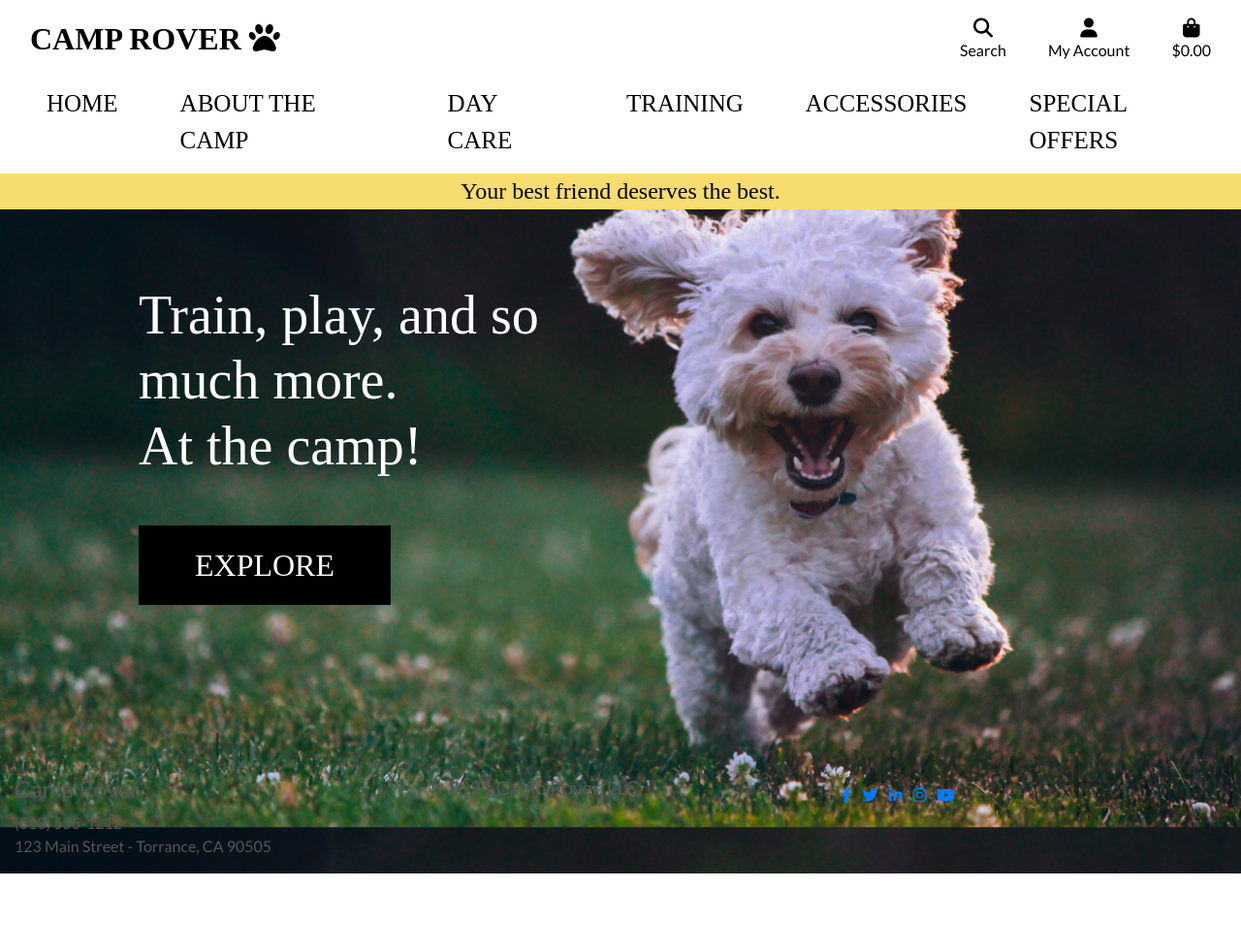
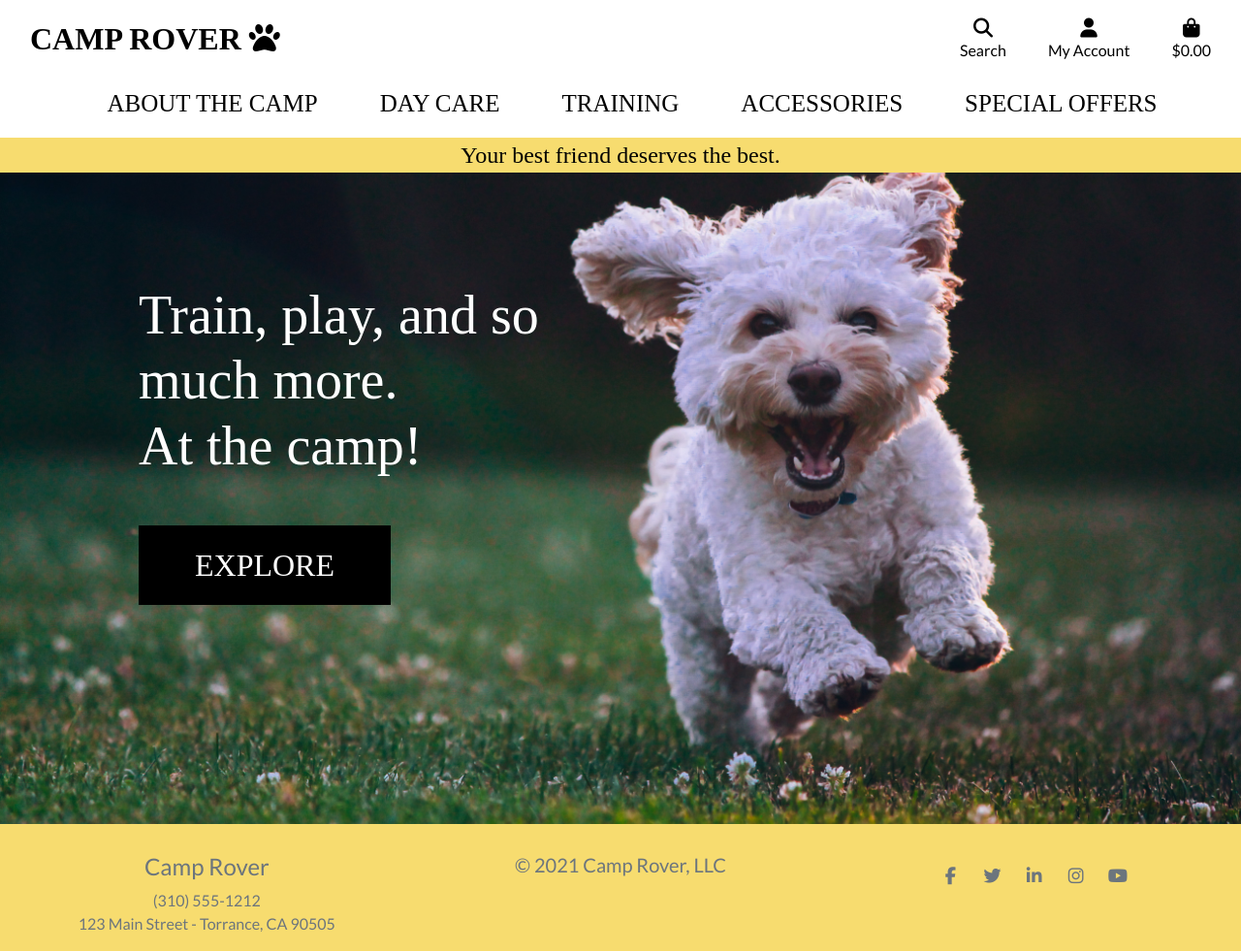
Before and after one commit to katyacano/milestone-project-4, a Django app: page / in a window 1280 px wide. Shown: the whole page at 97% size. Before the commit the page ends 901 px from the top, so only its background shows below. Run offline with Django 3.2, Linux system fonts and the light colour scheme; some libraries are stand-ins or nearby versions; some web fonts are replaced.

Commit message:
Fixed footer, hid Home link in med-lg screen size

```diff
--- a/products/views.py
+++ b/products/views.py
@@ -69,7 +69,6 @@ def product_detail(request, product_id):
 
     return render(request, 'products/product_detail.html', context)
 
-
 def add_product(request):
     """ Add a product to the store """
     if request.method == 'POST':
--- a/static/css/base.css
+++ b/static/css/base.css
@@ -266,8 +266,15 @@ input[name='q']::placeholder {
     }
 }
 
+/* --- Do not show Home link on medium and up --- */
+@media (min-width: 992px) {
+    .hide-dt {
+        display: none;
+    }
+}
+
+
 /* --- Pad the top a bit when navbar is collapsed on mobile --- */
-/* pad the top a bit when navbar is collapsed on mobile */
 @media (max-width: 991px) {
     .header-container {
         padding-top: 116px;
@@ -303,7 +310,7 @@ input[name='q']::placeholder {
     .increment-qty, .decrement-qty {
         padding: .25rem .5rem !important;
     }
-
+}
 
 /* --- Product images ---*/
 .product-image {
@@ -318,16 +325,16 @@ input[name='q']::placeholder {
     padding-top: 50px;
 }
 
-.container-wrapper--gray {
+.container-wrapper--yellow {
     background-color: #F7DC6F;
     color: #6c757d;
 }
 
-.container-wrapper--gray h4 {
+.container-wrapper--yellow h4 {
     color: #6c757d;
 }
 
-.container-wrapper--gray h5 {
+.container-wrapper--yellow h5 {
     color: #6c757d;
 }
 
--- a/templates/base.html
+++ b/templates/base.html
@@ -159,7 +159,7 @@
 
     <!----- Footer ----->
     <section class="footer-container">
-        <footer class="container-fluid container-wrapper--gray">
+        <footer class="container-fluid container-wrapper--yellow">
             <div id="footer-details" class="row">
                 <div class="col-sm-4">
                     <h4>Camp Rover</h4>
@@ -212,7 +212,6 @@
                         </ul>
                 </div>
             </div>
-
         </footer>
     </section>
   </body>
--- a/templates/includes/main-nav.html
+++ b/templates/includes/main-nav.html
@@ -1,6 +1,6 @@
 <div class="collapse navbar-collapse" id="main-nav">
     <ul class="navbar-nav w-auto mx-auto">
-        <li class="nav-item dropdown">
+        <li class="nav-item dropdown hide-dt">
             <a class="nav-font nav-link text-black mr-5" href="{% url 'home' %}">
                 Home
             </a>
```
